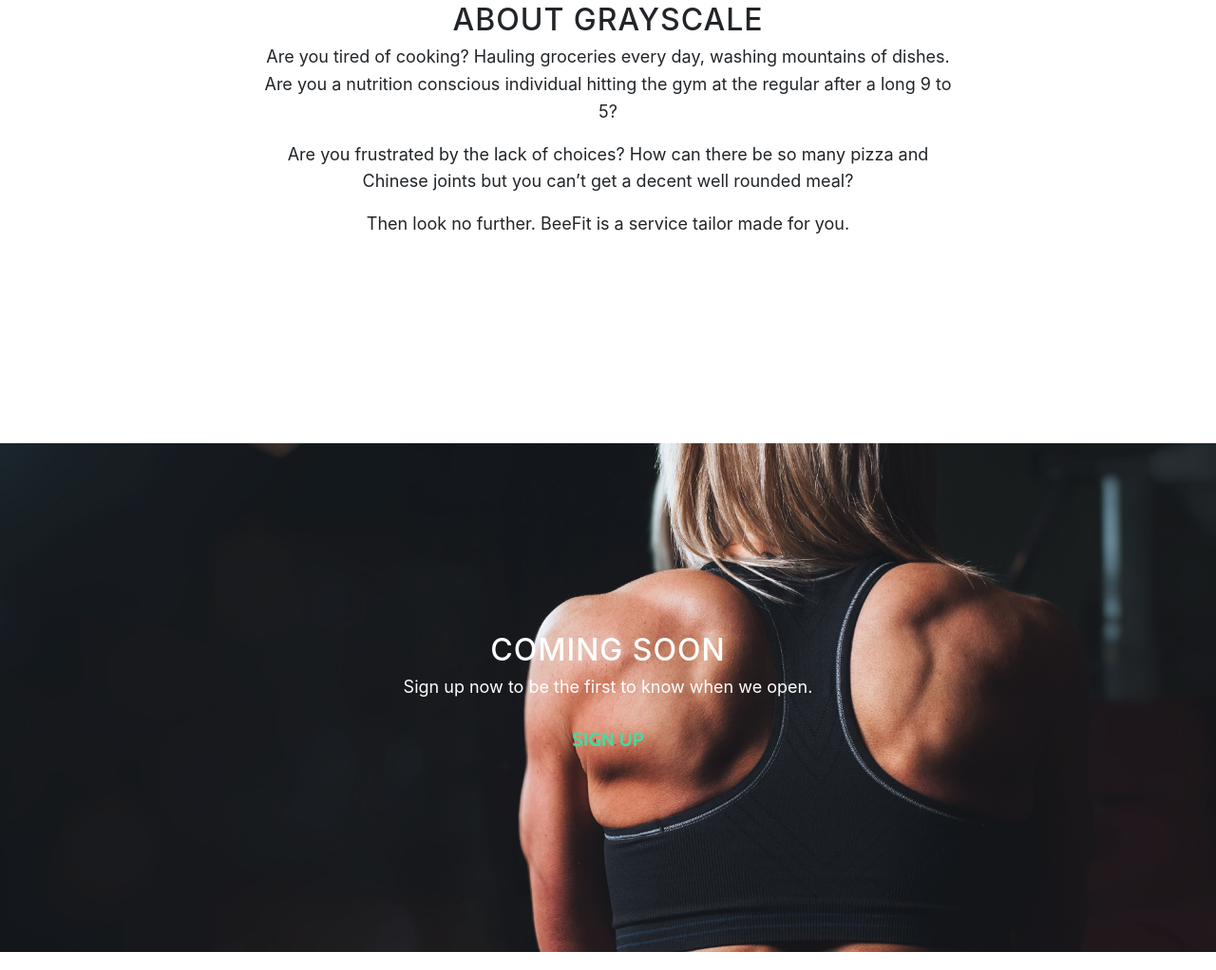
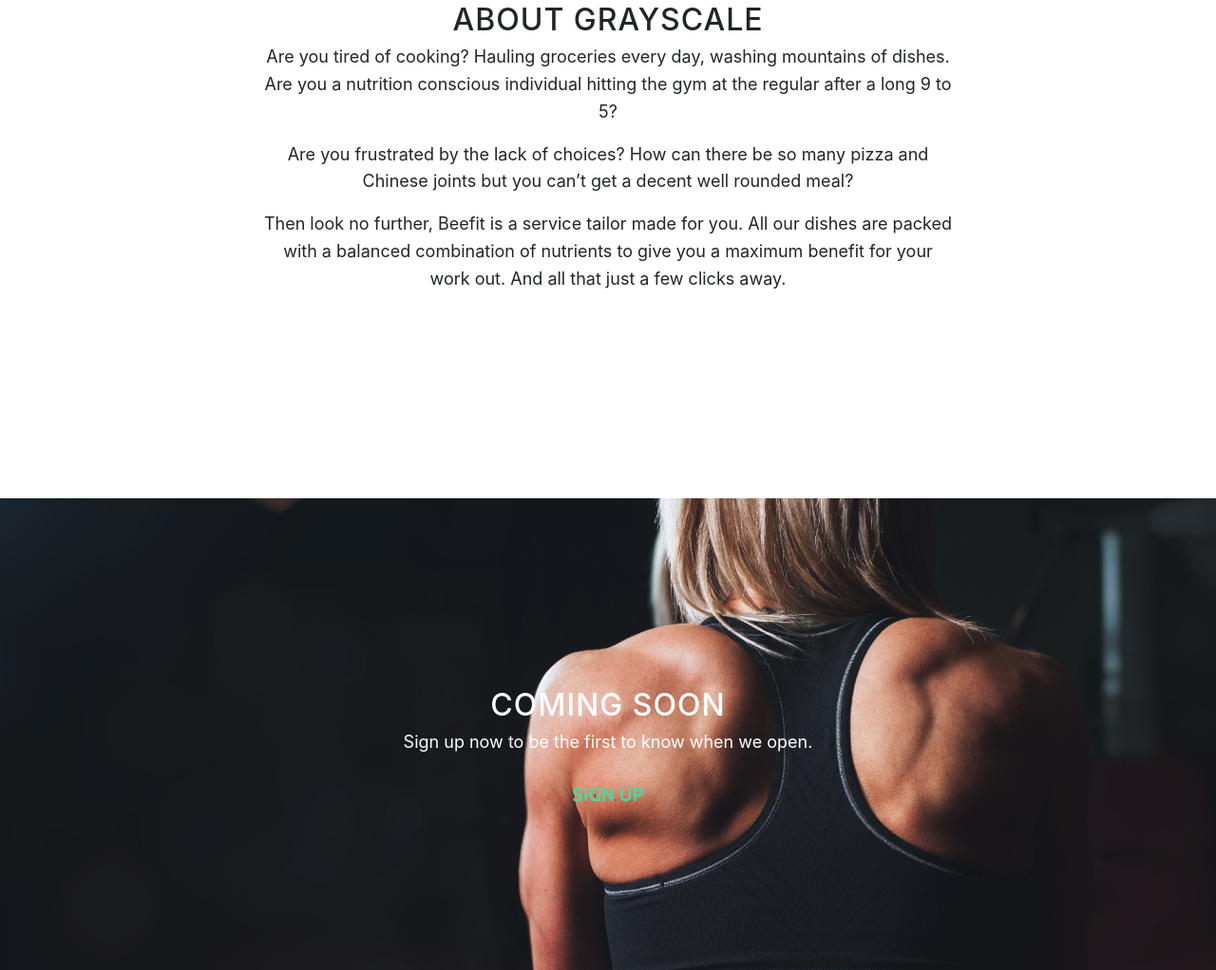
Before and after one commit to Filmeister/filmeister.github.io, a website with bundled scripts: page index.html in a window 1280 px wide. Shown: the part 997-2019 px from the top of the page at 95% size. Built offline with nearby package versions, Linux system fonts and the light colour scheme; files whose address does not match are found by name.

Commit message:
Update index.html

```diff
--- a/index.html
+++ b/index.html
@@ -72,7 +72,7 @@
                     <h2>About Grayscale</h2>
                     <p>Are you tired of cooking? Hauling groceries every day, washing mountains of dishes. Are you a nutrition conscious individual hitting the gym at the regular after a long 9 to 5?</p>
                     <p>Are you frustrated by the lack of choices? How can there be so many pizza and Chinese joints but you can’t get a decent well rounded meal?</p>
-                    <p>Then look no further. BeeFit is a service tailor made for you.</p>
+                    <p>Then look no further, Beefit is a service tailor made for you. All our dishes are packed with a balanced combination of nutrients to give you a maximum benefit for your work out. And all that just a few clicks away.</p>
                 </div>
             </div>
         </div>
```
